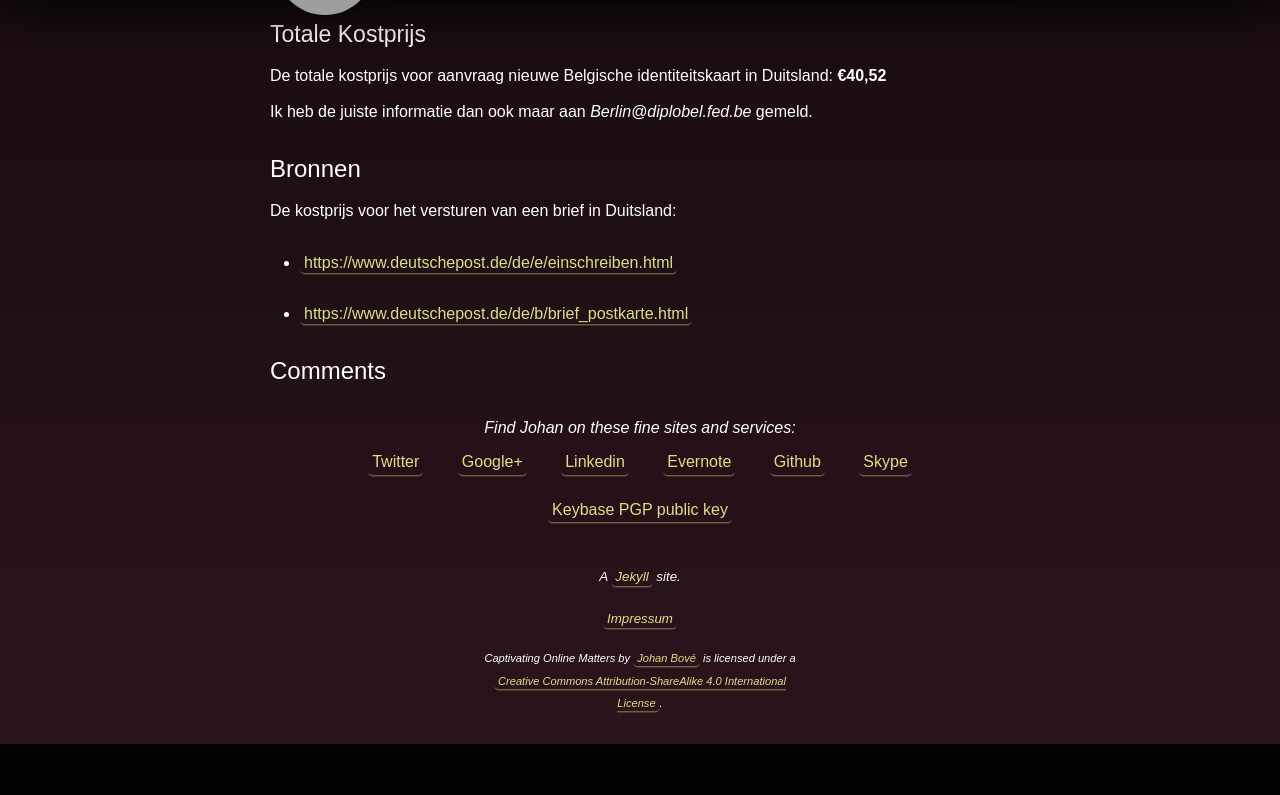
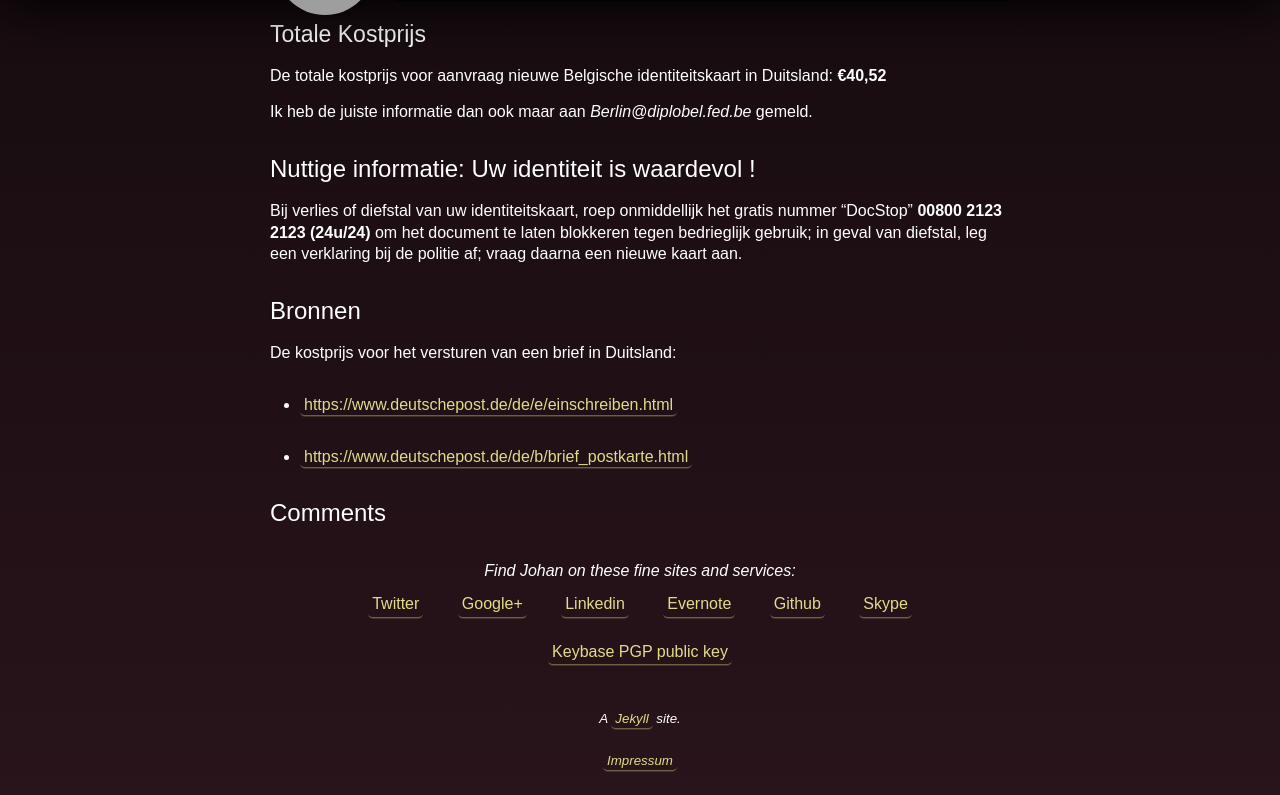
Before and after one commit to johanbove/johanbove.github.io, a Jekyll site: the page built from _posts/2015-07-23-kostprijs-aanvraag-nieuwe-identiteiskaart-in-duitsland.md, in a window 1280 px wide and 900 px high, scrolled down 962 px, cut to the strip 105-900 px from the top of the window. Built offline with Jekyll 4.4.1, drawn with Linux system fonts in a browser that asks for light colours; comment, search, counter and statistics services are not loaded; before the commit the page ends 1811 px from its top, so only the background shows below that; grey boxes are pictures that could not be loaded.

Commit message:
Update post
Added part on Docstop

```diff
--- a/_posts/2015-07-23-kostprijs-aanvraag-nieuwe-identiteiskaart-in-duitsland.md
+++ b/_posts/2015-07-23-kostprijs-aanvraag-nieuwe-identiteiskaart-in-duitsland.md
@@ -45,6 +45,10 @@ De totale kostprijs voor aanvraag nieuwe Belgische identiteitskaart in Duitsland
 
 Ik heb de juiste informatie dan ook maar aan *Berlin@diplobel.fed.be* gemeld.
 
+## Nuttige informatie: Uw identiteit is waardevol !
+
+Bij verlies of diefstal van uw identiteitskaart, roep onmiddellijk het gratis nummer "DocStop" **00800 2123 2123 (24u/24)** om het document te laten blokkeren tegen bedrieglijk gebruik; in geval van diefstal, leg een verklaring bij de politie af; vraag daarna een nieuwe kaart aan.
+
 ## Bronnen
 
 De kostprijs voor het versturen van een brief in Duitsland:
```
